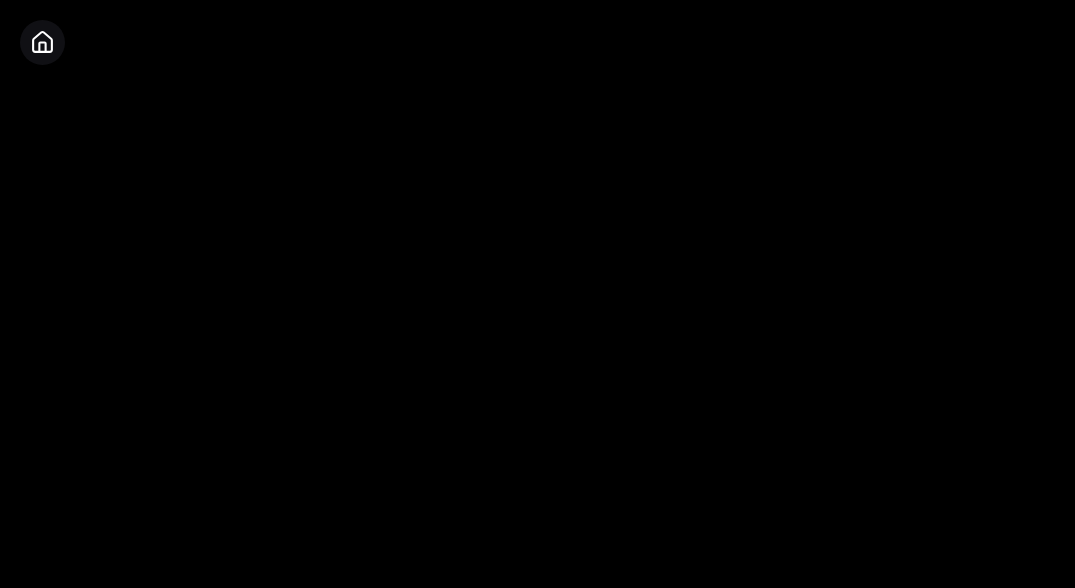
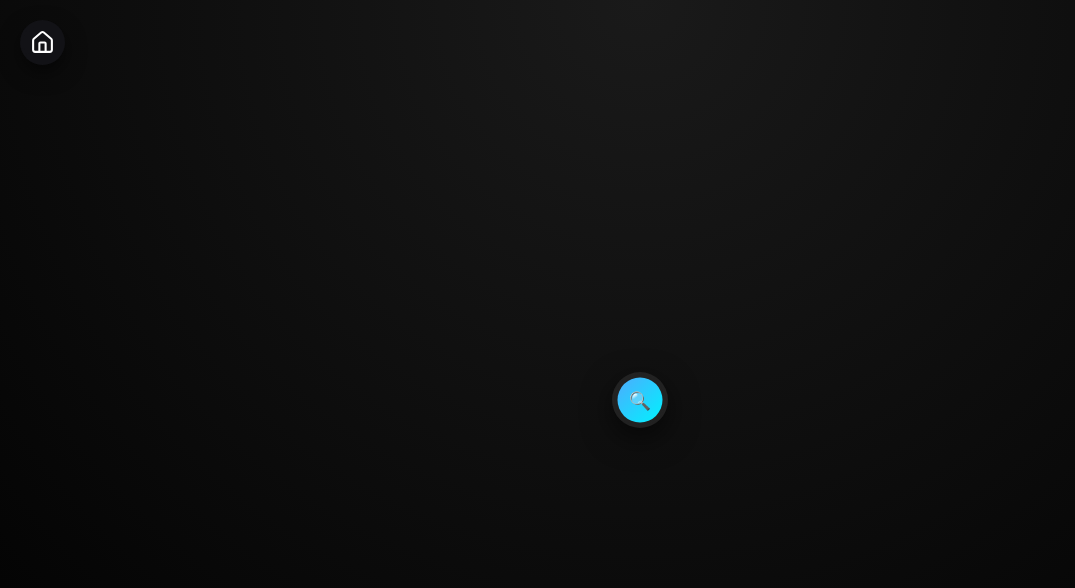
Before and after one commit to Hrisshhii/react-practice, a React (Vite) app in the folder MiniProjects/: page /react-practice/hiddensearchbar in a window 1280 px wide. Shown: the top 588 px of the page, without its empty margins (0-1075 px from the left). Built offline with nearby package versions, Linux system fonts and the light colour scheme.

Commit message:
Hidden search version 1

```diff
--- a/MiniProjects/src/components/HiddenSearchbar/Hidden.css
+++ b/MiniProjects/src/components/HiddenSearchbar/Hidden.css
@@ -0,0 +1,80 @@
+.hidden-search{
+    min-height: 100vh;
+    display: flex;
+    justify-content: center;
+    align-items: center;
+    background: radial-gradient(circle at top,#1a1a1a,#000);
+}
+.search-container{
+    position: relative;
+    display: flex;
+    align-items: center;
+    justify-content: center;
+    background: rgba(255,255,255,0.08);
+    backdrop-filter: blur(12px);
+    border-radius: 999px;
+    padding: 1.5rem;
+    box-shadow: 0 10px 30px rgba(0,0,0,0.6);
+    transition: width 0.4s ease;
+    width: 56px;
+    height: 56px;
+    overflow: hidden;
+}
+
+.search-container.open{
+    width: 280px;
+    padding: 0.25rem;
+}
+
+.search-container input{
+    flex: 1;
+    border: none;
+    outline: none;
+    background: transparent;
+    color: white;
+    font-size: 1rem;
+    padding: 0 0.5rem 0 1rem;
+    opacity: 0;
+    width: 0;
+    transition: opacity 0.3s ease, width 0.3s ease;
+}
+
+.search-container.open input{
+    opacity: 1;
+}
+
+.search-button{
+    background: linear-gradient(135deg,#4dacfe,#00f2fe);
+    border: none;
+    width: 45px;
+    height: 45px;
+    border-radius: 50%;
+    cursor: pointer;
+    font-size: 1.1rem;
+    color: #000;
+    display: flex;
+    justify-content: center;
+    align-items: center;
+    transition: transform 0.2s ease, box-shadow 0.2s ease;
+}
+
+.search-container:not(.open) .search-button{
+    position: absolute;
+    left: 50%;
+    top: 50%;
+    transform: translate(-50%, -50%);
+}
+
+.search-container.open .search-button{
+    position: relative;
+    margin-left: auto;
+    margin-right: 0;
+    transform: none;
+    height: 45px;
+    width: 45px;
+}
+
+.search-button:hover{
+    transform: translateY(-2px);
+    box-shadow: 0 6px 20px rgba(79,172,254,0.5);
+}
--- a/MiniProjects/src/components/HiddenSearchbar/Hidden.jsx
+++ b/MiniProjects/src/components/HiddenSearchbar/Hidden.jsx
@@ -1,10 +1,33 @@
+import { useState,useRef,useEffect } from 'react';
 import './Hidden.css';
 import { BackHome } from '../BackHome';
 
 export function Hidden(){
+    const [open,setOpen]=useState(false);
+    const inputRef=useRef(null);
+
+    useEffect(()=>{
+        if(open) inputRef.current.focus();
+    },[open]);
+    useEffect(()=>{
+        const handleKey=(e)=>{
+            if(e.key==="Escape") setOpen(false);
+        };
+        window.addEventListener("keydown",handleKey);
+        return ()=>window.removeEventListener("keydown",handleKey)
+    },[]);
+
     return(
-        <div className='Hidden-Search-bar'>
+        <div className='hidden-search'>
             <BackHome />
+            <div className={`search-container ${open ? "open" : ""}`}>
+                <input
+                    ref={inputRef}
+                    type='text'
+                    placeholder='Search...'
+                />
+                <button className="search-button" onClick={()=> setOpen(!open)}>🔍</button>
+            </div>
         </div>
     );
 };
```
